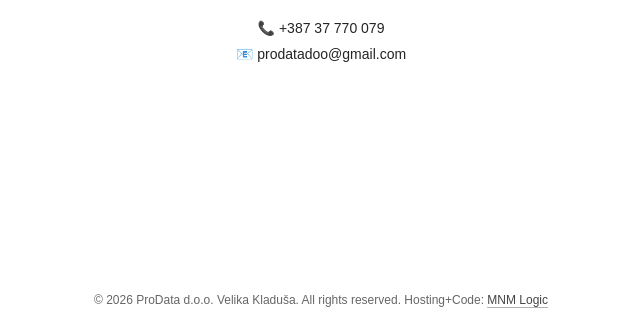
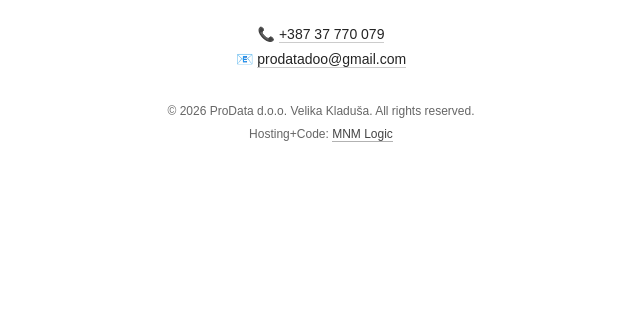
Before and after one commit to nerminvkl/prodatadoo, a plain HTML site: page index.html in a window 1280 px wide. Shown: the part 478-800 px from the top of the page, without its empty margins (319-959 px from the left). Drawn offline with Linux system fonts and the light colour scheme.

Commit message:
Add files via upload

```diff
--- a/index.html
+++ b/index.html
@@ -15,16 +15,19 @@
         align-items: center;
         height: 100vh;
         text-align: center;
+        flex-direction: column;
+        padding: 20px;
+        box-sizing: border-box;
     }
 
     .container {
         max-width: 400px;
-            padding: 20px;
     }
 
     .logo {
-            width: 120px;
-            height: 120px;
+        text-align: center;
+        width: 200px;
+        height: 200px;
         object-fit: contain;
         margin-bottom: 20px;
     }
@@ -32,6 +35,17 @@
     h1 {
         margin: 10px 0;
         font-size: 28px;
+        line-height: 1.2;
+    }
+
+
+    @media (max-width: 480px) {
+        h1 {
+            white-space: pre-line;
+        }
+        h1 span {
+            display: block;
+        }
     }
 
     .slogan {
@@ -48,20 +62,27 @@
     .contact a {
         color: #242424;
         text-decoration: none;
-            border-bottom: 1px solid rgba(255,255,255,0.5);
+        border-bottom: 1px solid rgba(0,0,0,0.2);
     }
 
     .contact a:hover {
         opacity: 0.8;
     }
+
     footer {
-            position: absolute;
-            bottom: 15px;
-            width: 100%;
-            text-align: center;
+        margin-top: 30px;
         font-size: 12px;
         color: #666;
+        text-align: center;
+        line-height: 1.5;
     }
+
+
+    footer span.hosting {
+        display: block;
+        margin-top: 5px;
+    }
+
     footer a {
         color: #444;
         text-decoration: none;
@@ -80,24 +101,24 @@
     <img src="prodatalogo.png" alt="Prodata Logo" class="logo">
 
 
-        <h1>ProData d.o.o. Velika Kladuša</h1>
-
+    <h1>ProData d.o.o.<span>Velika Kladuša</span></h1>
 
     <div class="slogan">Ulica Mahmuta Zulića 11</div>
 
-
     <div class="contact">
-            📞 <a href="tel:+123456789">+387 37 770 079</a><br>
-            📧 <a href="mailto:info@yourcompany.com">prodatadoo@gmail.com</a>
+        📞 <a href="tel:+38737770079">+387 37 770 079</a><br>
+        📧 <a href="mailto:prodatadoo@gmail.com">prodatadoo@gmail.com</a>
     </div>
 </div>
+
 <footer>
     © <span id="year"></span> ProData d.o.o. Velika Kladuša. All rights reserved.
-        Hosting+Code: <a href="https://mnmlogic.com" target="_blank">MNM Logic</a>
+    <span class="hosting">Hosting+Code: <a href="https://mnmlogic.com" target="_blank">MNM Logic</a></span>
 </footer>
 
 <script>
     document.getElementById("year").textContent = new Date().getFullYear();
 </script>
+
 </body>
 </html>
```
Lines whose indentation alone changed are shown as unchanged.
